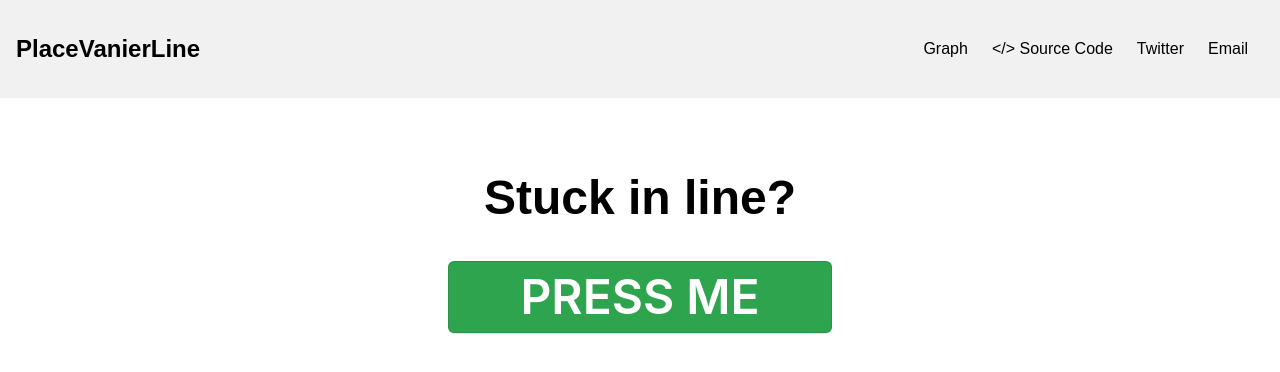
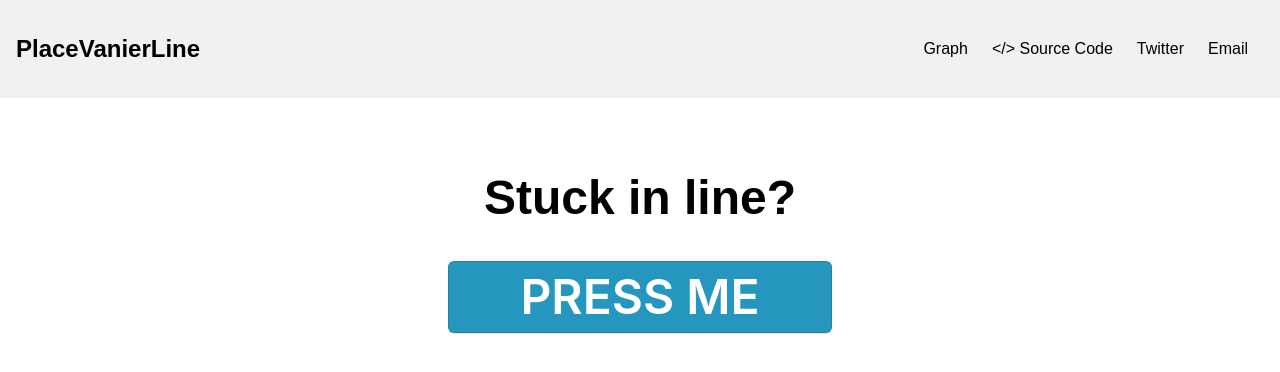
Before and after one commit to justindhillon/place-vanier-line, a Next.js app: page /record-time in a window 1280 px wide. Shown: the top 372 px of the page. Built offline with nearby package versions, Linux system fonts and the light colour scheme.

Commit message:
modified:   components/button.module.css 	modified:   components/navbar.js

```diff
--- a/components/button.module.css
+++ b/components/button.module.css
@@ -4,7 +4,7 @@
 
 .button {
     appearance: none;
-    background-color: #2ea44f;
+    background-color: #2596be;
     border: 1px solid rgba(27, 31, 35, .15);
     border-radius: 6px;
     box-shadow: rgba(27, 31, 35, .1) 0 1px 0;
@@ -36,7 +36,7 @@
   }
 
   .button:hover {
-    background-color: #2c974b;
+    background-color: #34a4ec;
   }
 
   .button:focus {
@@ -52,6 +52,6 @@
   }
 
   .button:active {
-    background-color: #298e46;
+    background-color: #2b93d4;
     box-shadow: rgba(20, 70, 32, .2) 0 1px 0 inset;
   }
--- a/components/navbar.js
+++ b/components/navbar.js
@@ -19,7 +19,7 @@ export default function Navbar() {
       <nav className={`nav`}>
         <Link href={"/"}>
           <a>
-            <h1 style={{colors:"red"}}>PlaceVanierLine</h1>
+            <h1 style={{colors:"#2596be"}}>PlaceVanierLine</h1>
           </a>
         </Link>
         <div
```
